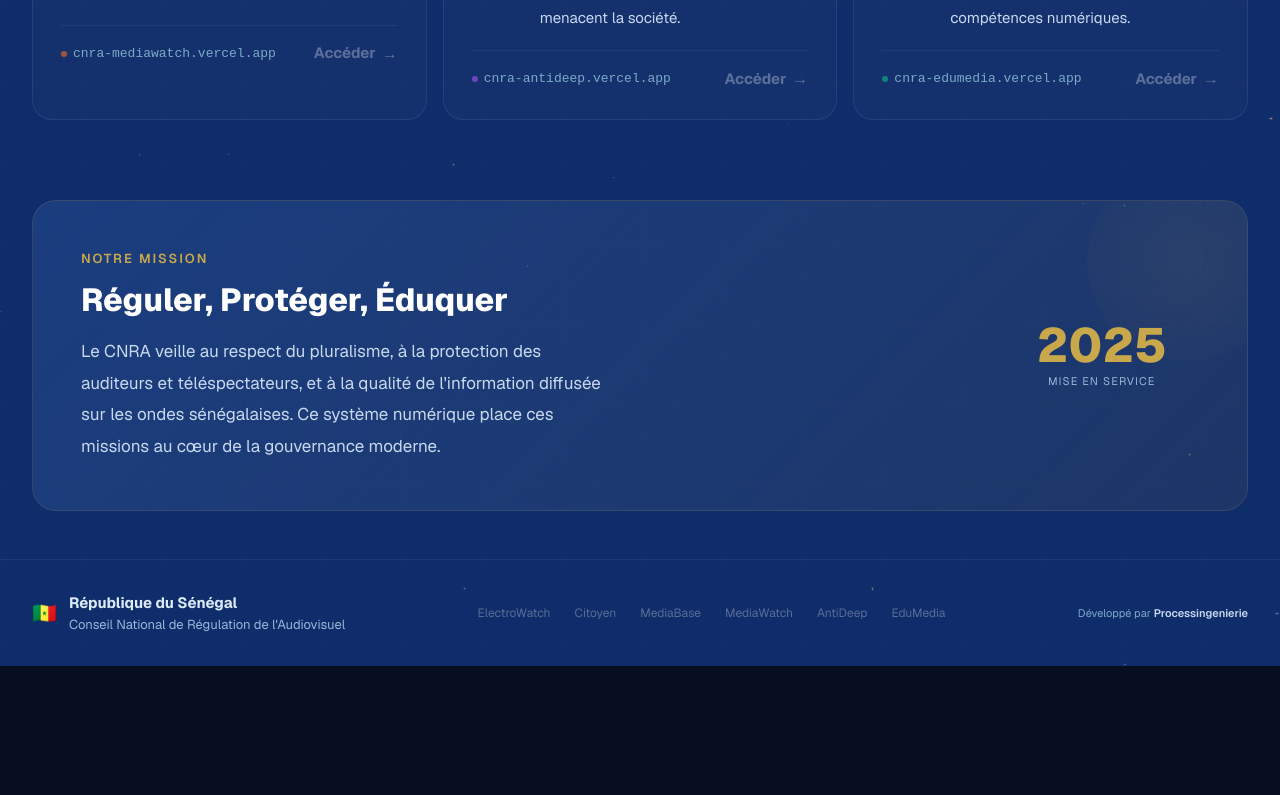
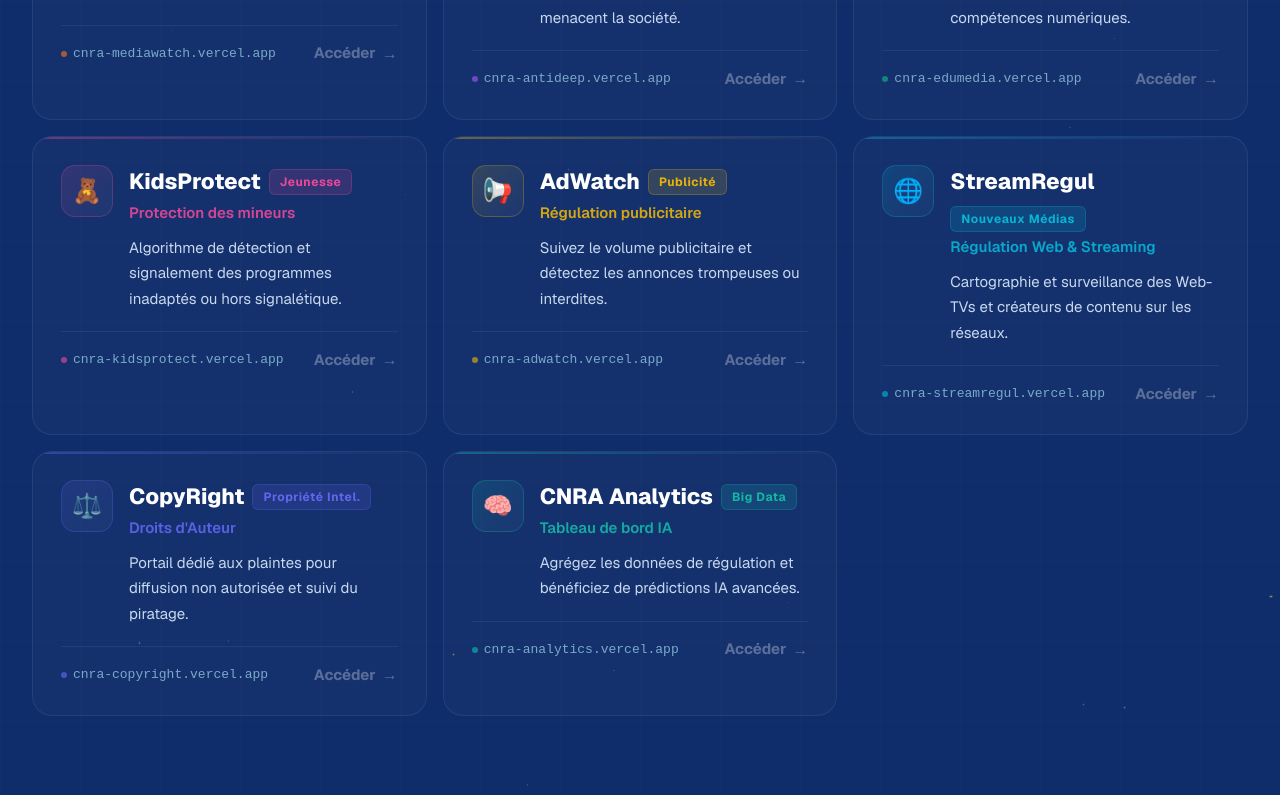
Before and after one commit to mamadouelimanewane/cnra-suite, a Next.js app: page / in a window 1280 px wide. Shown: the part 1600-2395 px from the top of the page. Before the commit the page ends 2266 px from the top, so only its background shows below. Built offline with nearby package versions, Linux system fonts and the light colour scheme.

Commit message:
feat: ajout des 5 nouveaux modules et intégration Wow Effect

```diff
--- a/app/page.tsx
+++ b/app/page.tsx
@@ -74,6 +74,66 @@ const APPS = [
     border: "rgba(16,185,129,0.25)",
     tag: "Formation",
     url: "https://cnra-edumedia.vercel.app",
+  },
+  {
+    id: "kidsprotect",
+    emoji: "🧸",
+    name: "KidsProtect",
+    tagline: "Protection des mineurs",
+    desc: "Algorithme de détection et signalement des programmes inadaptés ou hors signalétique.",
+    color: "#ec4899",
+    glow: "rgba(236,72,153,0.15)",
+    border: "rgba(236,72,153,0.25)",
+    tag: "Jeunesse",
+    url: "https://cnra-kidsprotect.vercel.app",
+  },
+  {
+    id: "adwatch",
+    emoji: "📢",
+    name: "AdWatch",
+    tagline: "Régulation publicitaire",
+    desc: "Suivez le volume publicitaire et détectez les annonces trompeuses ou interdites.",
+    color: "#eab308",
+    glow: "rgba(234,179,8,0.15)",
+    border: "rgba(234,179,8,0.25)",
+    tag: "Publicité",
+    url: "https://cnra-adwatch.vercel.app",
+  },
+  {
+    id: "streamregul",
+    emoji: "🌐",
+    name: "StreamRegul",
+    tagline: "Régulation Web & Streaming",
+    desc: "Cartographie et surveillance des Web-TVs et créateurs de contenu sur les réseaux.",
+    color: "#06b6d4",
+    glow: "rgba(6,182,212,0.15)",
+    border: "rgba(6,182,212,0.25)",
+    tag: "Nouveaux Médias",
+    url: "https://cnra-streamregul.vercel.app",
+  },
+  {
+    id: "copyright",
+    emoji: "⚖️",
+    name: "CopyRight",
+    tagline: "Droits d'Auteur",
+    desc: "Portail dédié aux plaintes pour diffusion non autorisée et suivi du piratage.",
+    color: "#6366f1",
+    glow: "rgba(99,102,241,0.15)",
+    border: "rgba(99,102,241,0.25)",
+    tag: "Propriété Intel.",
+    url: "https://cnra-copyright.vercel.app",
+  },
+  {
+    id: "analytics",
+    emoji: "🧠",
+    name: "CNRA Analytics",
+    tagline: "Tableau de bord IA",
+    desc: "Agrégez les données de régulation et bénéficiez de prédictions IA avancées.",
+    color: "#14b8a6",
+    glow: "rgba(20,184,166,0.15)",
+    border: "rgba(20,184,166,0.25)",
+    tag: "Big Data",
+    url: "https://cnra-analytics.vercel.app",
   },
 ]
 
@@ -157,6 +217,11 @@ export default function Home() {
         .grid-card-3 { animation: fadeSlideUp 0.6s 1.1s both; }
         .grid-card-4 { animation: fadeSlideUp 0.6s 1.2s both; }
         .grid-card-5 { animation: fadeSlideUp 0.6s 1.3s both; }
+        .grid-card-6 { animation: fadeSlideUp 0.6s 1.4s both; }
+        .grid-card-7 { animation: fadeSlideUp 0.6s 1.5s both; }
+        .grid-card-8 { animation: fadeSlideUp 0.6s 1.6s both; }
+        .grid-card-9 { animation: fadeSlideUp 0.6s 1.7s both; }
+        .grid-card-10 { animation: fadeSlideUp 0.6s 1.8s both; }
         .logo-glow { animation: glow-pulse 3s ease-in-out infinite; }
         .scan { animation: scan-line 3s linear infinite; }
       `}</style>
```
